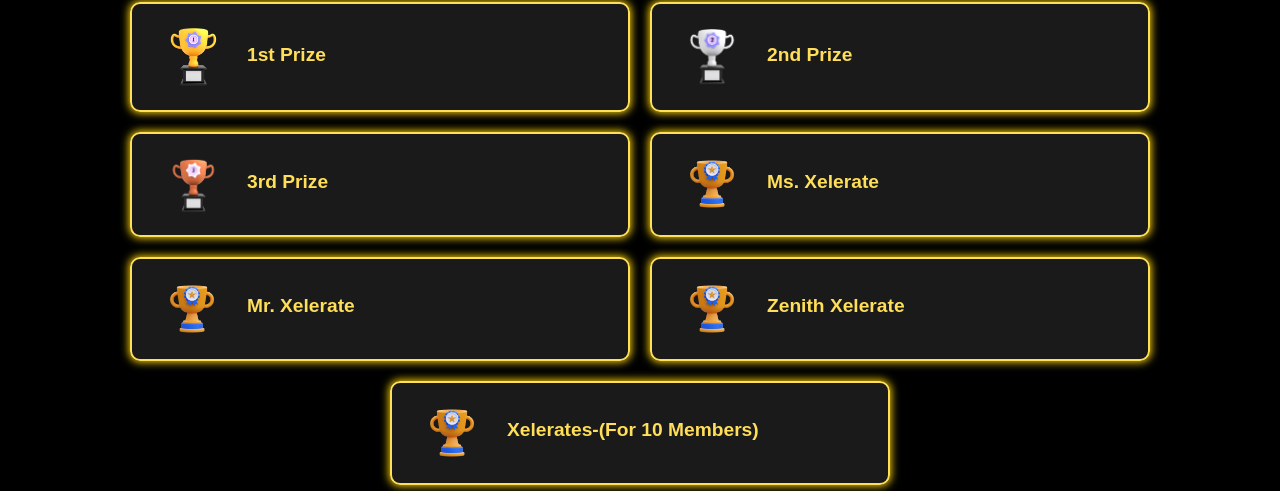
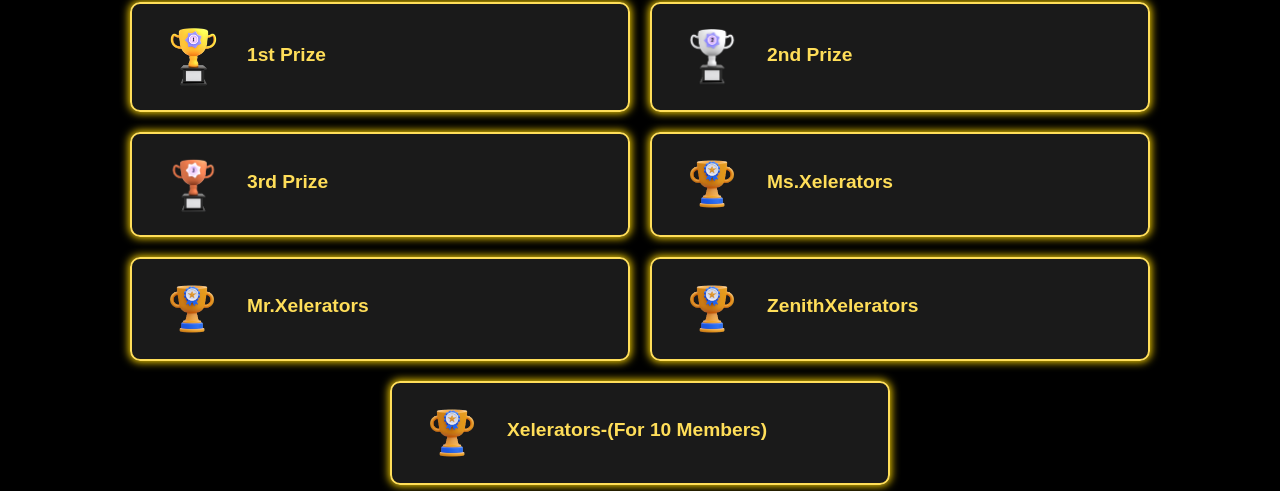
Before and after one commit to Nishanth-1204/Hack-25, a React (Vite) app in the folder Website/: page / in a window 1280 px wide. Shown: the part 2109-2600 px from the top of the page. Built offline with nearby package versions, Linux system fonts and the light colour scheme.

Commit message:
prize correction

```diff
--- a/Website/src/components/PriceSection/PriceSection.tsx
+++ b/Website/src/components/PriceSection/PriceSection.tsx
@@ -14,13 +14,13 @@ const prizes: Prize[] = [
   { name: "2nd Prize", image: img2 },
   { name: "3rd Prize", image: img3 },
   {
-    name: "Ms. Xelerate",
+    name: "Ms.Xelerators",
 
     image: img4,
   },
-  { name: "Mr. Xelerate", image: img4 },
-  { name: "Zenith Xelerate", image: img4 },
-  { name: "Xelerates-(For 10 Members)", image: img4 },
+  { name: "Mr.Xelerators", image: img4 },
+  { name: "ZenithXelerators", image: img4 },
+  { name: "Xelerators-(For 10 Members)", image: img4 },
 ];
 
 const PrizeSection: React.FC = () => {
```
